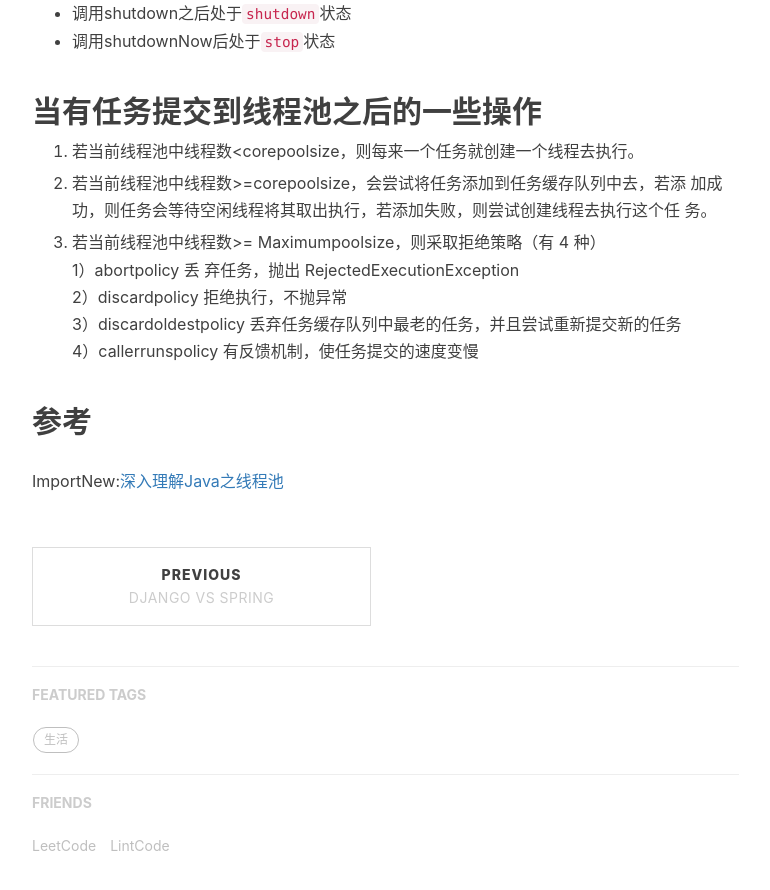
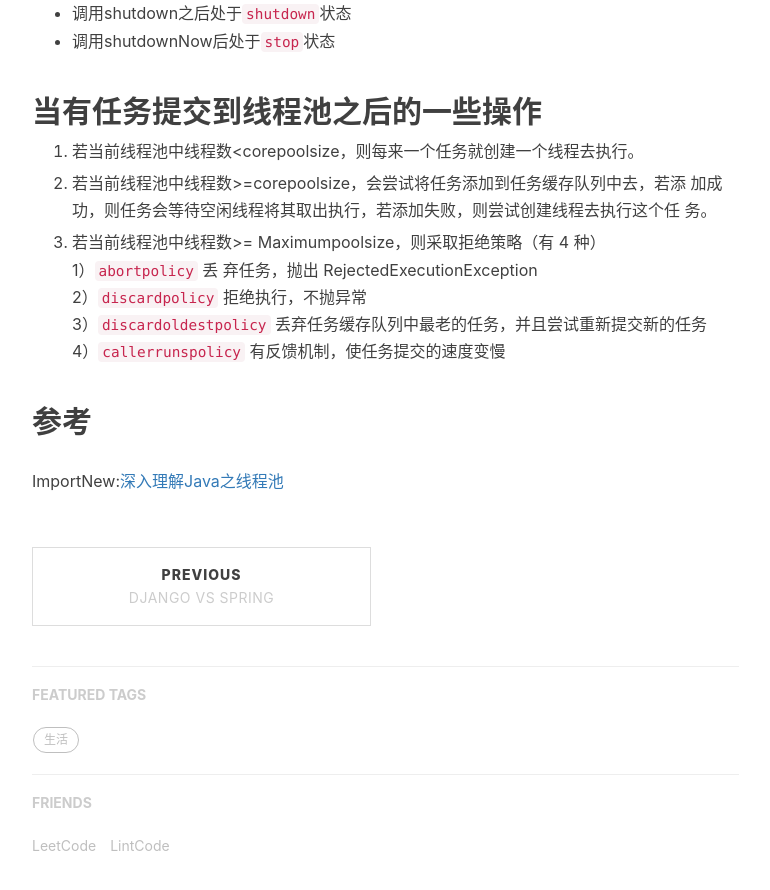
Before and after one commit to kanonjz/kanonjz.github.io, a Jekyll site: the page built from _posts/2017-11-21-thread-pool.md, in a window 1280 px wide and 900 px high, scrolled down 2941 px. Shown: the top 890 px of the window, without its empty margins (233-1003 px from the left). Built offline with Jekyll 4.4.1, drawn with Linux system fonts in a browser that asks for light colours; nearby versions of some CDN libraries; comment, search, counter and statistics services are not loaded.

```diff
--- a/_posts/2017-11-21-thread-pool.md
+++ b/_posts/2017-11-21-thread-pool.md
@@ -89,10 +89,10 @@ ExecutorService exec = Executors.newFixedThreadPool(5);
 2. 若当前线程池中线程数>=corepoolsize，会尝试将任务添加到任务缓存队列中去，若添 加成功，则任务会等待空闲线程将其取出执行，若添加失败，则尝试创建线程去执行这个任 务。
 
 3. 若当前线程池中线程数>= Maximumpoolsize，则采取拒绝策略（有 4 种）
-    1）abortpolicy 丢 弃任务，抛出 RejectedExecutionException
-    2）discardpolicy 拒绝执行，不抛异常
-    3）discardoldestpolicy 丢弃任务缓存队列中最老的任务，并且尝试重新提交新的任务
-    4）callerrunspolicy 有反馈机制，使任务提交的速度变慢
+    1）`abortpolicy` 丢 弃任务，抛出 RejectedExecutionException
+    2）`discardpolicy` 拒绝执行，不抛异常
+    3）`discardoldestpolicy` 丢弃任务缓存队列中最老的任务，并且尝试重新提交新的任务
+    4）`callerrunspolicy` 有反馈机制，使任务提交的速度变慢
 
 ## 参考
 ImportNew:[深入理解Java之线程池](http://www.importnew.com/19011.html)
```
